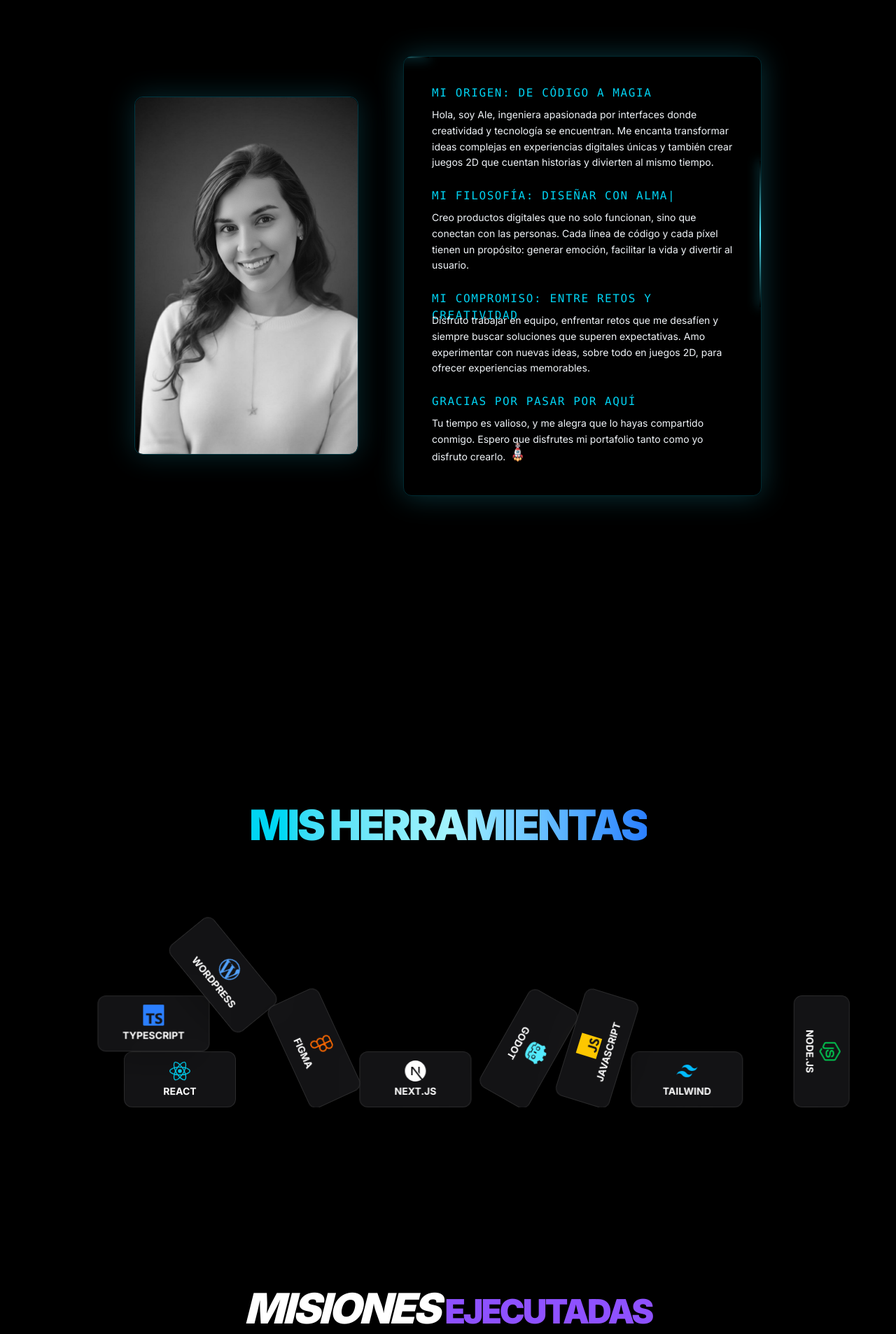
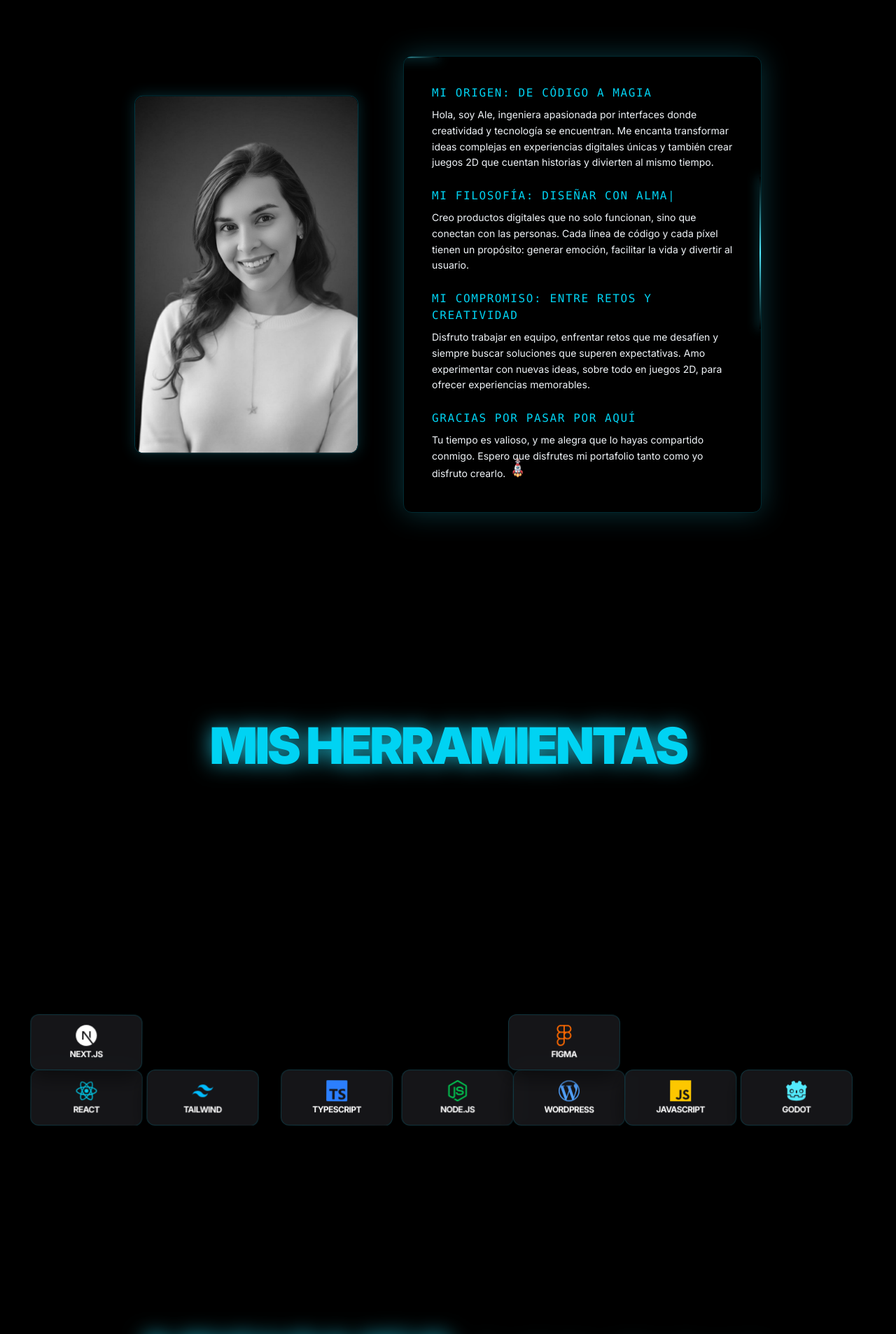
Before and after one commit to alejandraCast18/ale-portafolio, a Next.js app: page / in a window 1280 px wide. Shown: the part 880-2787 px from the top of the page at 70% size. Built offline with nearby package versions, Linux system fonts and the light colour scheme.

Commit message:
add new cards in project, fix responsive in about and stackphysics

```diff
--- a/src/app/page.tsx
+++ b/src/app/page.tsx
@@ -1,35 +1,13 @@
 'use client'
 
 import { useEffect } from 'react'
-import { motion } from 'framer-motion'
 import Hero from '@/components/Hero'
-import ProjectCard from '@/components/ProjectCard'
 import SectorWrapper from '@/components/SectorWrapper'
 import About from '@/components/About'
 import Contact from '@/components/Contact'
 import OrbitalNavbar from '@/components/OrbitalNavbar'
 import StackPhysics from '@/components/StackPhysics'
-
-const PROJECTS = [
-  {
-    id: '01',
-    title: 'Nebula UI',
-    description: 'Sistema de componentes con React y Tailwind.',
-    tech: ['Next.js', 'TypeScript'],
-  },
-  {
-    id: '02',
-    title: 'Stellar App',
-    description: 'Dashboard interactivo con diseño limpio.',
-    tech: ['Framer Motion', 'Lottie'],
-  },
-  {
-    id: '03',
-    title: 'Void Engine',
-    description: 'Optimización de procesos de renderizado.',
-    tech: ['Three.js', 'WebGL'],
-  },
-]
+import ProjectsSection from '@/components/Projects'
 
 export default function Home() {
   useEffect(() => {
@@ -52,52 +30,28 @@ export default function Home() {
         </SectorWrapper>
 
         {/* SECCIÓN SOBRE MÍ */}
-        <SectorWrapper
-          id='about'
-          message='Accediendo al perfil profesional de Alejandra Chacón...'
-        >
+        <SectorWrapper id='about' message='Accediendo al perfil profesional...'>
           <About />
         </SectorWrapper>
 
-        {/* SECCIÓN PROYECTOS */}
+        {/* SECCIÓN STACK (FÍSICAS) */}
+        <SectorWrapper
+          id='stack'
+          message='Cargando motor de física Matter.js...'
+        >
+          <StackPhysics />
+        </SectorWrapper>
+
+        {/* SECCIÓN PROYECTOS (CARRUSEL 3D) */}
         <SectorWrapper
           id='projects'
-          message='Escaneando misiones de extremo a extremo... Calidad óptima detectada.'
+          message='Escaneando misiones... Calidad óptima detectada.'
         >
-          <SectorWrapper
-            id='stack'
-            message='Cargando motor de física Matter.js... Entorno interactivo listo.'
-          >
-            <StackPhysics />
-          </SectorWrapper>
-          <div className='flex flex-col items-center w-full pt-20 pb-20'>
-            <motion.div
-              initial={{ opacity: 0, y: 20 }}
-              whileInView={{ opacity: 1, y: 0 }}
-              viewport={{ once: true }}
-              className='text-center mb-24'
-            >
-              <h2 className='text-6xl font-black tracking-tighter text-white uppercase italic'>
-                Misiones{' '}
-                <span className='text-violet-500 text-5xl not-italic'>
-                  Ejecutadas
-                </span>
-              </h2>
-            </motion.div>
-
-            <div className='grid grid-cols-1 md:grid-cols-3 gap-10 w-full max-w-7xl px-4'>
-              {PROJECTS.map((project) => (
-                <ProjectCard key={project.id} {...project} />
-              ))}
-            </div>
-          </div>
+          <ProjectsSection />
         </SectorWrapper>
 
         {/* SECCIÓN CONTACTO */}
-        <SectorWrapper
-          id='contact'
-          message='Terminal de comunicación lista. Esperando entrada de datos...'
-        >
+        <SectorWrapper id='contact' message='Terminal de comunicación lista...'>
           <Contact />
         </SectorWrapper>
       </main>
--- a/src/components/About.tsx
+++ b/src/components/About.tsx
@@ -21,17 +21,18 @@ const sections = [
     title: 'GRACIAS POR PASAR POR AQUÍ',
     text: (
       <>
-      Tu tiempo es valioso, y me alegra que lo hayas compartido conmigo. Espero que disfrutes mi portafolio tanto como yo disfruto crearlo.{' '}
+        Tu tiempo es valioso, y me alegra que lo hayas compartido conmigo.
+        Espero que disfrutes mi portafolio tanto como yo disfruto crearlo.{' '}
         <motion.img
-        src="/rocket.png"
-        alt="Rocket"
-        className="inline-block w-7 h-7 align-middle"
+          src='/rocket.png'
+          alt='Rocket'
+          className='inline-block w-7 h-7 align-middle'
           animate={{ y: [0, -10, 0] }}
           transition={{ repeat: Infinity, duration: 1 }}
         />
       </>
     ),
-}
+  },
 ]
 
 export default function About() {
@@ -59,18 +60,37 @@ export default function About() {
   return (
     <section className='relative w-full min-h-screen py-20 px-6 overflow-hidden'>
       <div className='max-w-7xl mx-auto flex flex-col md:flex-row justify-center items-center gap-16 relative'>
-        <div className=' z-20 w-64 md:w-80 h-96 md:h-128'>
-          <div className='relative w-full h-full rounded-xl overflow-hidden border border-cyan-500/30 shadow-[0_0_40px_rgba(34,211,238,0.2)]'>
+        {/* FOTO CON EFECTO FLOTANTE Y BRILLO */}
+        <motion.div
+          className='z-20 w-64 md:w-80 h-96 md:h-128 cursor-pointer'
+          animate={{ y: [0, -15, 0] }}
+          transition={{
+            duration: 4,
+            repeat: Infinity,
+            ease: 'easeInOut',
+          }}
+          whileHover={{ scale: 1.02 }}
+        >
+          <motion.div
+            className='relative w-full h-full rounded-xl overflow-hidden border border-cyan-500/30'
+            initial={{ boxShadow: '0 0 20px rgba(34,211,238,0.2)' }}
+            whileHover={{
+              boxShadow: '0 0 40px rgba(34,211,238,0.7)',
+              borderColor: 'rgba(34,211,238,0.6)',
+            }}
+            transition={{ duration: 0.3 }}
+          >
             <Image
               src='/2.jpg'
               alt='Ale'
               fill
-              className='object-cover rounded-xl grayscale transition-all duration-1000 hover:grayscale-0'
+              className='object-cover rounded-xl grayscale transition-all duration-700 hover:grayscale-0'
               priority
             />
-          </div>
-        </div>
+          </motion.div>
+        </motion.div>
 
+        {/* TU DESCRIPCIÓN ORIGINAL INTEGRAL */}
         <motion.div
           initial={{ opacity: 0, x: -120, scale: 0.9 }}
           whileInView={{ opacity: 1, x: 0, scale: 1 }}
@@ -107,7 +127,7 @@ export default function About() {
             <div className='relative z-10 space-y-6'>
               {sections.map((section, i) => (
                 <div key={i}>
-                  <h3 className='text-md text-cyan-400 font-mono tracking-widest uppercase mb-2 h-6'>
+                  <h3 className='text-md text-cyan-400 font-mono tracking-widest uppercase mb-2'>
                     {sectionIndex === i ? typedTitle : section.title}
                     {sectionIndex === i && (
                       <span className='animate-pulse'>|</span>
--- a/src/components/Contact.tsx
+++ b/src/components/Contact.tsx
@@ -6,7 +6,7 @@ export default function Contact() {
   return (
     <div className='w-full max-w-4xl mx-auto text-center space-y-12 py-10'>
       <div className='space-y-4'>
-        <h2 className='text-5xl font-black text-white uppercase italic'>
+        <h2 className='text-3xl md:text-5xl font-black text-white uppercase italic'>
           Inicia una <span className='text-violet-500'>Colaboración</span>
         </h2>
         <p className='text-slate-400 text-lg font-light max-w-2xl mx-auto'>
--- a/src/components/ProjectCard.tsx
+++ /dev/null
@@ -1,64 +0,0 @@
-'use client'
-
-import { motion } from 'framer-motion'
-
-interface ProjectProps {
-  id: string
-  title: string
-  description: string
-  tech: string[]
-}
-
-export default function ProjectCard({
-  id,
-  title,
-  description,
-  tech,
-}: ProjectProps) {
-  return (
-    <motion.div
-      whileHover={{ y: -10 }}
-      className='group relative p-8 rounded-3xl border border-white/10 bg-slate-900/40 backdrop-blur-md overflow-hidden'
-    >
-      {/* 1. Efecto de Brillo en el borde al hacer Hover */}
-      <div className='absolute inset-0 bg-linear-to-br from-pink-500/10 via-transparent to-purple-500/10 opacity-0 group-hover:opacity-100 transition-opacity duration-500' />
-
-      {/* 2. Número de Misión (Estilo HUD) */}
-      <span className='text-[10px] font-mono text-pink-500/50 tracking-widest block mb-4'>
-        MISSION_ID // {id}
-      </span>
-
-      {/* 3. Título y Descripción */}
-      <h3 className='text-2xl font-bold text-white mb-3 group-hover:text-pink-400 transition-colors'>
-        {title}
-      </h3>
-      <p className='text-sm text-slate-400 leading-relaxed mb-6'>
-        {description}
-      </p>
-
-      {/* 4. Tags de Tecnología */}
-      <div className='flex flex-wrap gap-2'>
-        {tech.map((item) => (
-          <span
-            key={item}
-            className='px-3 py-1 text-[9px] font-mono uppercase tracking-tighter border border-white/5 bg-white/5 text-slate-300 rounded-full'
-          >
-            {item}
-          </span>
-        ))}
-      </div>
-
-      {/* 5. Decoración Holográfica: Línea de escaneo que cruza la card */}
-      <motion.div
-        animate={{ top: ['-100%', '200%'] }}
-        transition={{ repeat: Infinity, duration: 4, ease: 'linear' }}
-        className='absolute left-0 w-full h-px bg-linear-to-r from-transparent via-white/20 to-transparent pointer-events-none'
-      />
-
-      {/* 6. Esquina interactiva (Estilo UI militar/espacial) */}
-      <div className='absolute top-0 right-0 p-2 opacity-20'>
-        <div className='w-4 h-4 border-t-2 border-r-2 border-white rounded-tr-xs' />
-      </div>
-    </motion.div>
-  )
-}
--- a/src/components/Projects.tsx
+++ b/src/components/Projects.tsx
@@ -0,0 +1,134 @@
+'use client'
+
+import { useState, useEffect } from 'react'
+import { motion, AnimatePresence } from 'framer-motion'
+import { FiChevronLeft, FiChevronRight, FiGithub, FiExternalLink } from 'react-icons/fi'
+
+const PROJECTS = [
+  {
+    id: '01',
+    title: 'NEBULA UI',
+    video: '/videos/p1.mp4',
+    github: '#',
+    link: '#'
+  },
+  {
+    id: '02',
+    title: 'STELLAR APP',
+    video: '/videos/p2.mp4',
+    github: '#',
+    link: '#'
+  },
+  {
+    id: '03',
+    title: 'VOID ENGINE',
+    video: '/videos/p3.mp4',
+    github: '#',
+    link: '#'
+  }
+]
+
+export default function ProjectsSection() {
+  const [index, setIndex] = useState(0)
+  const [isMobile, setIsMobile] = useState(false)
+
+  // Manejo de responsive seguro para Next.js
+  useEffect(() => {
+    const checkRes = () => setIsMobile(window.innerWidth < 768)
+    checkRes() // Chequeo inicial
+    window.addEventListener('resize', checkRes)
+    return () => window.removeEventListener('resize', checkRes)
+  }, [])
+
+  const next = () => setIndex((prev) => (prev + 1) % PROJECTS.length)
+  const prev = () => setIndex((prev) => (prev - 1 + PROJECTS.length) % PROJECTS.length)
+
+  return (
+    <div className='flex flex-col items-center w-full py-10 md:py-20'>
+      {/* Título Cyan Unicolor */}
+      <motion.div
+        initial={{ opacity: 0, y: 20 }}
+        whileInView={{ opacity: 1, y: 0 }}
+        viewport={{ once: true }}
+        className='text-center mb-10 md:mb-20 group px-4'
+      >
+        <h2 className='text-4xl md:text-8xl font-black text-cyan-400 uppercase tracking-tighter transition-all duration-300 drop-shadow-[0_0_15px_rgba(34,211,238,0.8)] group-hover:drop-shadow-[0_0_40px_rgba(34,211,238,1)]'>
+          Misiones <span className='italic font-light opacity-80 text-3xl md:text-7xl'>Ejecutadas</span>
+        </h2>
+      </motion.div>
+
+      {/* Contenedor del Carrusel */}
+      <div className="relative w-full h-80 md:h-137.5 flex items-center justify-center overflow-hidden md:overflow-visible">
+        <AnimatePresence mode='popLayout'>
+          {PROJECTS.map((project, i) => {
+            const position = i === index ? 0 : i === (index + 1) % PROJECTS.length ? 1 : -1;
+
+            // En móvil solo renderizamos la activa para evitar scroll horizontal fantasma
+            if (isMobile && position !== 0) return null;
+
+            return (
+              <motion.div
+                key={project.id}
+                initial={{ opacity: 0, scale: 0.8 }}
+                animate={{
+                  opacity: position === 0 ? 1 : 0.3,
+                  scale: position === 0 ? 1 : 0.6,
+                  x: position * (isMobile ? 0 : 450),
+                  zIndex: position === 0 ? 10 : 5,
+                  filter: position === 0 ? 'grayscale(0%)' : 'grayscale(100%)'
+                }}
+                transition={{ duration: 0.5, ease: "circOut" }}
+                className="absolute w-[90%] md:w-150 aspect-video rounded-xl overflow-hidden border-2 border-cyan-500/30 bg-zinc-900 shadow-[0_0_30px_rgba(34,211,238,0.2)]"
+              >
+                <video
+                  src={project.video}
+                  autoPlay
+                  muted
+                  loop
+                  playsInline
+                  className="w-full h-full object-cover"
+                />
+
+                {position === 0 && (
+                  <motion.div
+                    initial={{ opacity: 0 }}
+                    animate={{ opacity: 1 }}
+                    className="absolute inset-0 bg-linear-to-t from-black/95 via-transparent to-transparent flex flex-col justify-end p-5 md:p-8"
+                  >
+                    <h3 className="text-lg md:text-4xl font-bold text-white mb-2 md:mb-4">{project.title}</h3>
+                    <div className="flex gap-3 md:gap-4">
+                      <a href={project.github} target="_blank" rel="noopener noreferrer" className="p-2 md:p-3 bg-white/10 hover:bg-cyan-500 rounded-full transition-colors">
+                        <FiGithub className="text-lg md:text-2xl" />
+                      </a>
+                      <a href={project.link} target="_blank" rel="noopener noreferrer" className="p-2 md:p-3 bg-white/10 hover:bg-cyan-500 rounded-full transition-colors">
+                        <FiExternalLink className="text-lg md:text-2xl" />
+                      </a>
+                    </div>
+                  </motion.div>
+                )}
+
+                {position === 0 && (
+                  <div className="absolute inset-0 border-[3px] md:border-4 border-cyan-400/30 pointer-events-none" />
+                )}
+              </motion.div>
+            )
+          })}
+        </AnimatePresence>
+
+        {/* Botones de Navegación Responsive */}
+        <button
+          onClick={prev}
+          className="absolute left-2 md:left-10 z-50 p-2 text-cyan-400 bg-black/40 backdrop-blur-md rounded-full md:bg-transparent"
+        >
+          <FiChevronLeft size={isMobile ? 35 : 60} />
+        </button>
+        <button
+          onClick={next}
+          className="absolute right-2 md:right-10 z-50 p-2 text-cyan-400 bg-black/40 backdrop-blur-md rounded-full md:bg-transparent"
+        >
+          <FiChevronRight size={isMobile ? 35 : 60} />
+        </button>
+      </div>
+    </div>
+  )
+}
--- a/src/components/StackPhysics.tsx
+++ b/src/components/StackPhysics.tsx
@@ -10,7 +10,7 @@ import {
   MouseConstraint,
   Events,
 } from 'matter-js'
-import { motion } from 'framer-motion'
+import { useInView } from 'framer-motion'
 import {
   SiReact,
   SiNextdotjs,
@@ -29,7 +29,6 @@ interface Technology {
   color: string
 }
 
-// Extendemos el tipo de Mouse para evitar los errores de 'any'
 interface ExtendedMouse extends Mouse {
   mousewheel?: (event: WheelEvent) => void
 }
@@ -48,17 +47,18 @@ const technologies: Technology[] = [
 
 export default function StackPhysics() {
   const containerRef = useRef<HTMLDivElement>(null)
-  const cardsRef = useRef<Array<HTMLDivElement | null>>(
-    technologies.map(() => null),
-  )
-  const [dimensions, setDimensions] = useState({ width: 0, height: 350 })
+  const cardsRef = useRef<Array<HTMLDivElement | null>>(technologies.map(() => null))
+  const [dimensions, setDimensions] = useState({ width: 0, height: 400 })
+
+  const isInView = useInView(containerRef, { once: true, margin: "-100px" })
 
   useEffect(() => {
     if (!containerRef.current) return
     const resizeObserver = new ResizeObserver(() => {
       if (!containerRef.current) return
       const width = containerRef.current.offsetWidth
-      const height = width < 768 ? 300 : 350
+      // Ajustamos altura para que tengan espacio de caer
+      const height = window.innerWidth < 768 ? 350 : 450
       setDimensions({ width, height })
     })
     resizeObserver.observe(containerRef.current)
@@ -66,47 +66,45 @@ export default function StackPhysics() {
   }, [])
 
   useEffect(() => {
-    if (!containerRef.current || dimensions.width === 0) return
+    if (!containerRef.current || dimensions.width === 0 || !isInView) return
 
-    const engine = Engine.create({ enableSleeping: true })
+    const engine = Engine.create({ enableSleeping: false })
     const world = engine.world
 
     const cw = dimensions.width
     const ch = dimensions.height
-    const cardWidth = cw < 768 ? 120 : 160
-    const cardHeight = cw < 768 ? 60 : 80
 
-    const ground = Bodies.rectangle(cw / 2, ch + 10, cw, 20, { isStatic: true })
-    const leftWall = Bodies.rectangle(-10, ch / 2, 20, ch, { isStatic: true })
-    const rightWall = Bodies.rectangle(cw + 10, ch / 2, 20, ch, {
-      isStatic: true,
-    })
-    Composite.add(world, [ground, leftWall, rightWall])
+    // Tamaños exactos para sincronizar Matter.js con el CSS
+    const cardWidth = cw < 768 ? 80 : 160
+    const cardHeight = cw < 768 ? 40 : 80
 
-    const spacing = cardHeight + 5
-    const bodies = technologies.map((_, i) =>
-      Bodies.rectangle(
-        Math.random() * (cw - cardWidth) + cardWidth / 2,
-        -i * spacing,
+    // Límites de la caja
+    const ground = Bodies.rectangle(cw / 2, ch + 20, cw, 40, { isStatic: true })
+    const ceiling = Bodies.rectangle(cw / 2, -20, cw, 40, { isStatic: true })
+    const leftWall = Bodies.rectangle(-20, ch / 2, 40, ch, { isStatic: true })
+    const rightWall = Bodies.rectangle(cw + 20, ch / 2, 40, ch, { isStatic: true })
+
+    Composite.add(world, [ground, ceiling, leftWall, rightWall])
+
+    // CREACIÓN DE TODAS LAS FICHAS
+    const bodies = technologies.map((_, i) => {
+      // Las posicionamos en abanico justo debajo del techo para que no se pierdan
+      return Bodies.rectangle(
+        (cw / (technologies.length + 1)) * (i + 1),
+        20, // Posición inicial Y: Justo debajo del techo
         cardWidth,
         cardHeight,
         {
-          restitution: 0.2,
-          friction: 0.8,
-          frictionStatic: 0.8,
-          chamfer: { radius: 15 },
-        },
-      ),
-    )
+          restitution: 0.5,
+          friction: 0.1,
+          chamfer: { radius: cw < 768 ? 8 : 12 },
+        }
+      )
+    })
+
     Composite.add(world, bodies)
 
-    // --- ARREGLO DEL SCROLL SIN 'any' ni DOMMouseScroll ---
     const mouse = Mouse.create(containerRef.current) as ExtendedMouse
-
-    if (mouse.mousewheel) {
-      mouse.element.removeEventListener('wheel', mouse.mousewheel)
-    }
-
     const mouseConstraint = MouseConstraint.create(engine, {
       mouse,
       constraint: { stiffness: 0.2, render: { visible: false } },
@@ -129,18 +127,16 @@ export default function StackPhysics() {
       Composite.clear(world, false)
       Engine.clear(engine)
     }
-  }, [dimensions])
+  }, [dimensions, isInView])
 
   return (
-    <section className='relative z-10 py-4 md:py-8'>
-      <div className='text-center mb-2 md:mb-4 pointer-events-none group'>
-        <h2 className='text-3xl md:text-6xl font-black tracking-tighter uppercase leading-tight mt-1'>
-          <motion.span
-            className={`text-transparent bg-clip-text bg-linear-to-r from-cyan-400 via-cyan-200 to-blue-500
-                  transition-all duration-300 group-hover:drop-shadow-[0_0_40px_rgba(34,211,238,1)]`}
-          >
+    <section className='relative z-10 py-12'>
+      <div className='text-center mb-12 cursor-default group'>
+        <h2 className='text-4xl md:text-7xl font-black tracking-tighter uppercase leading-tight'>
+          <span className='text-cyan-400 drop-shadow-[0_0_15px_rgba(34,211,238,0.8)]
+                           transition-all duration-300 group-hover:drop-shadow-[0_0_40px_rgba(34,211,238,1)]'>
             Mis Herramientas
-          </motion.span>
+          </span>
         </h2>
       </div>
 
@@ -149,6 +145,7 @@ export default function StackPhysics() {
         className='relative w-full overflow-hidden mx-auto'
         style={{ height: dimensions.height, maxWidth: '1200px' }}
       >
+        {/* Renderizado forzado de todas las tecnologías */}
         {technologies.map((tech, i) => (
           <div
             key={tech.name}
@@ -156,12 +153,15 @@ export default function StackPhysics() {
               cardsRef.current[i] = el
             }}
             className='absolute top-0 left-0 flex flex-col items-center justify-center gap-1
-                       bg-zinc-900/80 backdrop-blur-lg border border-white/10 rounded-xl shadow-2xl
-                       will-change-transform text-xs md:text-sm select-none
-                       w-30 h-15 md:w-40 md:h-20'
+                       bg-zinc-900/90 backdrop-blur-md border border-cyan-500/20 rounded-xl
+                       shadow-[0_10px_30px_rgba(0,0,0,0.5)]
+                       will-change-transform select-none cursor-grab active:cursor-grabbing
+                       w-20 h-10 md:w-40 md:h-20'
           >
-            <tech.icon className={`text-xl md:text-3xl ${tech.color}`} />
-            <span className='font-bold text-white uppercase'>{tech.name}</span>
+            <tech.icon className={`text-lg md:text-3xl ${tech.color}`} />
+            <span className='font-bold text-[10px] md:text-xs text-white uppercase tracking-tighter'>
+              {tech.name}
+            </span>
           </div>
         ))}
       </div>
```
Lines whose indentation alone changed are shown as unchanged.
